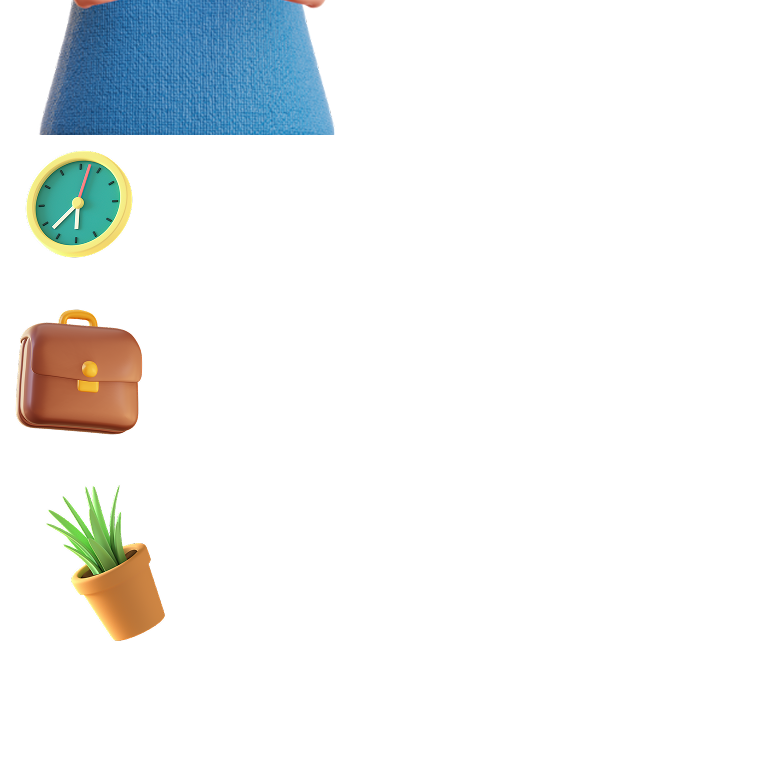
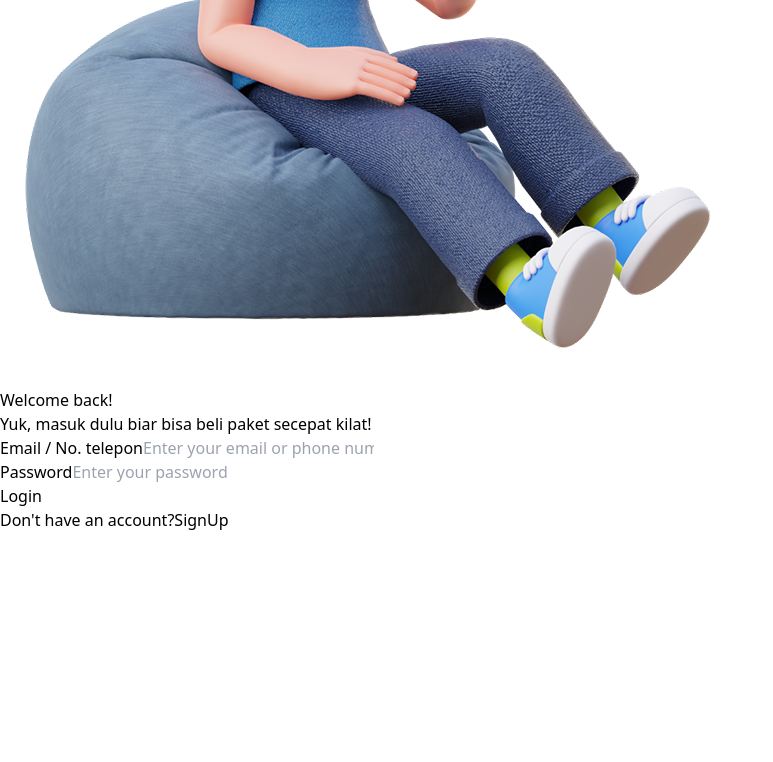
Before and after one commit to farrrahhh/netpack-ecommerce, a React (Vite) app: page / in a window 1280 px wide. Shown: the part 560-1322 px from the top of the page, without its empty margins (0-773 px from the left). After the commit the page ends 1092 px from the top, so only its background shows below. Built offline with nearby package versions, Linux system fonts and the light colour scheme; a web font is replaced by a local one.

Commit message:
fix routing

```diff
--- a/src/App.jsx
+++ b/src/App.jsx
@@ -4,7 +4,7 @@ import Dashboard from "./pages/Dashboard"
 function App() {
   return (
     <div className="App">
-      <Dashboard />
+      <Login />
     </div>
   )
 }
--- a/src/pages/Login.jsx
+++ b/src/pages/Login.jsx
@@ -1,14 +1,21 @@
 "use client"
 
 import { useState } from "react"
-
+import { useNavigate } from "react-router-dom"
 
 const Login = () => {
+
   const [credentials, setCredentials] = useState({
     emailOrPhone: "",
     password: "",
   })
 
+  const navigate = useNavigate()
+  const handleSubmit = (e) => {
+    e.preventDefault()
+    console.log("Login attempt with:", credentials)
+    navigate("/dashboard") // Arahkan ke dashboard
+    }
   const handleChange = (e) => {
     const { id, value } = e.target
     setCredentials((prev) => ({
@@ -17,11 +24,6 @@ const Login = () => {
     }))
   }
 
-  const handleSubmit = (e) => {
-    e.preventDefault()
-    console.log("Login attempt with:", credentials)
-    // Add your authentication logic here
-  }
 
   return (
     <div className="min-h-screen flex flex-col md:flex-row font-poppins">
```
